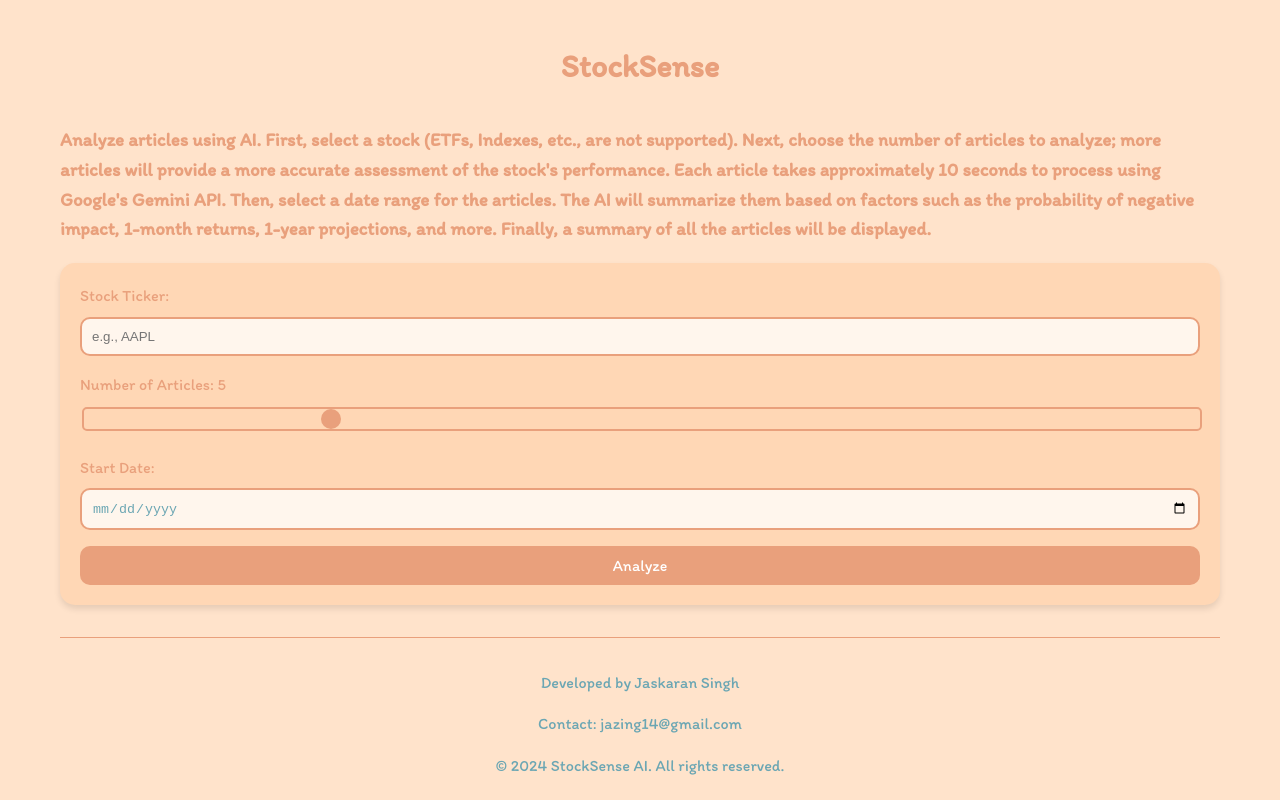
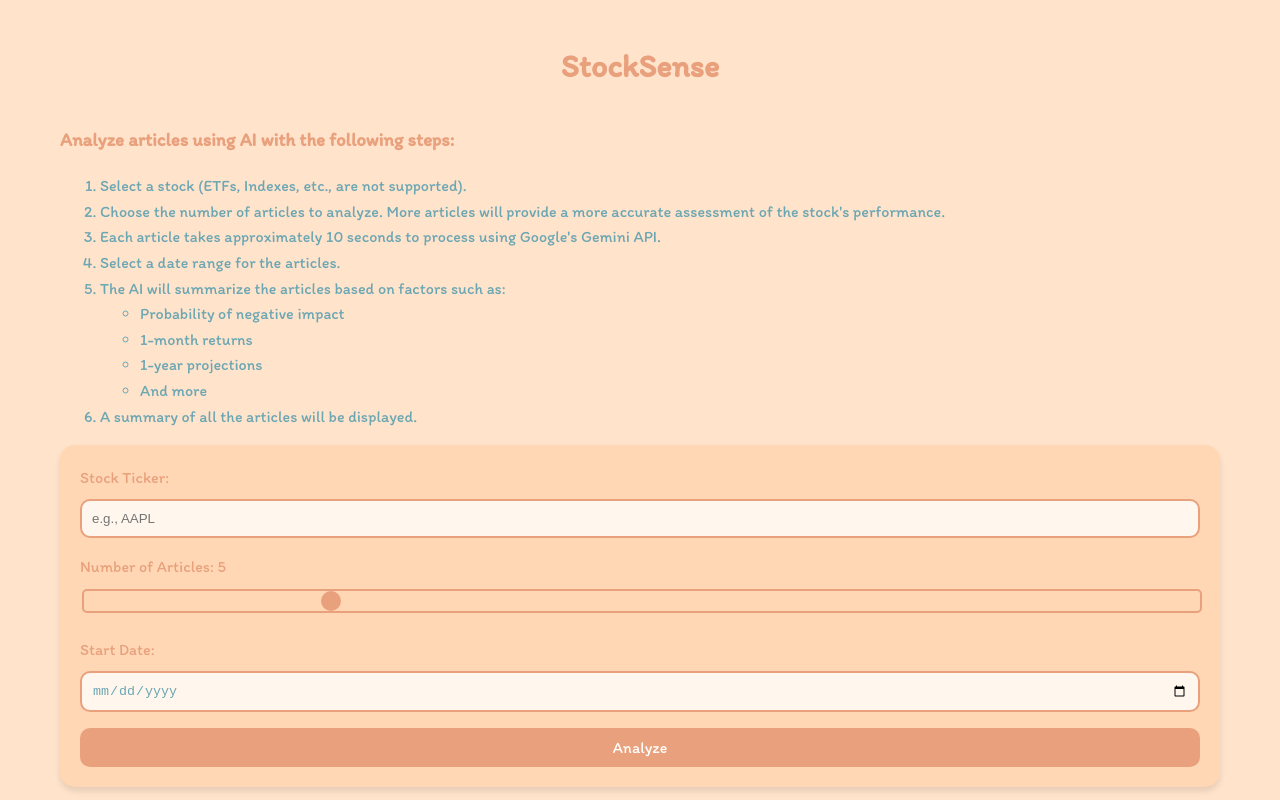
Before and after one commit to JaskaranSinghWork/StockNewsAnalyseFrontend, a React (Create React App) app: page / in a window 1280 px wide. Shown: the top 800 px of the page. Built offline with nearby package versions, Linux system fonts and the light colour scheme.

Commit message:
Update App.js

```diff
--- a/src/App.js
+++ b/src/App.js
@@ -152,8 +152,23 @@ function App() {
 
       <div className="analysis-form">
         <h3>
-        Analyze articles using AI. First, select a stock (ETFs, Indexes, etc., are not supported). Next, choose the number of articles to analyze; more articles will provide a more accurate assessment of the stock's performance. Each article takes approximately 10 seconds to process using Google's Gemini API. Then, select a date range for the articles. The AI will summarize them based on factors such as the probability of negative impact, 1-month returns, 1-year projections, and more. Finally, a summary of all the articles will be displayed.
-       </h3>
+        Analyze articles using AI with the following steps:
+    </h3>
+    <ol>
+        <li>Select a stock (ETFs, Indexes, etc., are not supported).</li>
+        <li>Choose the number of articles to analyze. More articles will provide a more accurate assessment of the stock's performance.</li>
+        <li>Each article takes approximately 10 seconds to process using Google's Gemini API.</li>
+        <li>Select a date range for the articles.</li>
+        <li>The AI will summarize the articles based on factors such as:
+            <ul>
+                <li>Probability of negative impact</li>
+                <li>1-month returns</li>
+                <li>1-year projections</li>
+                <li>And more</li>
+            </ul>
+        </li>
+        <li>A summary of all the articles will be displayed.</li>
+    </ol>
         <form onSubmit={handleSubmit} className="search-form">
           <div className="form-group">
             <label htmlFor="stockTicker">Stock Ticker:</label>
```
